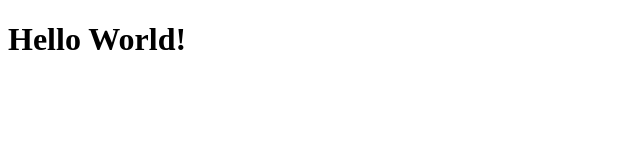
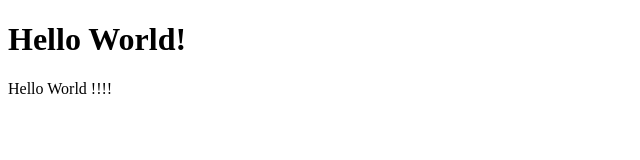
Before and after one commit to GayendriLalithya/test4, a plain HTML site: page index.html in a window 1280 px wide. Shown: the whole page, without its empty margins (0-640 px from the left). Drawn offline with Linux system fonts and the light colour scheme.

Commit message:
Added a Paragraph tag

```diff
--- a/index.html
+++ b/index.html
@@ -7,5 +7,6 @@
 </head>
 <body>
     <h1>Hello World!</h1>
+    <p>Hello World !!!!</p>
 </body>
 </html>
```
